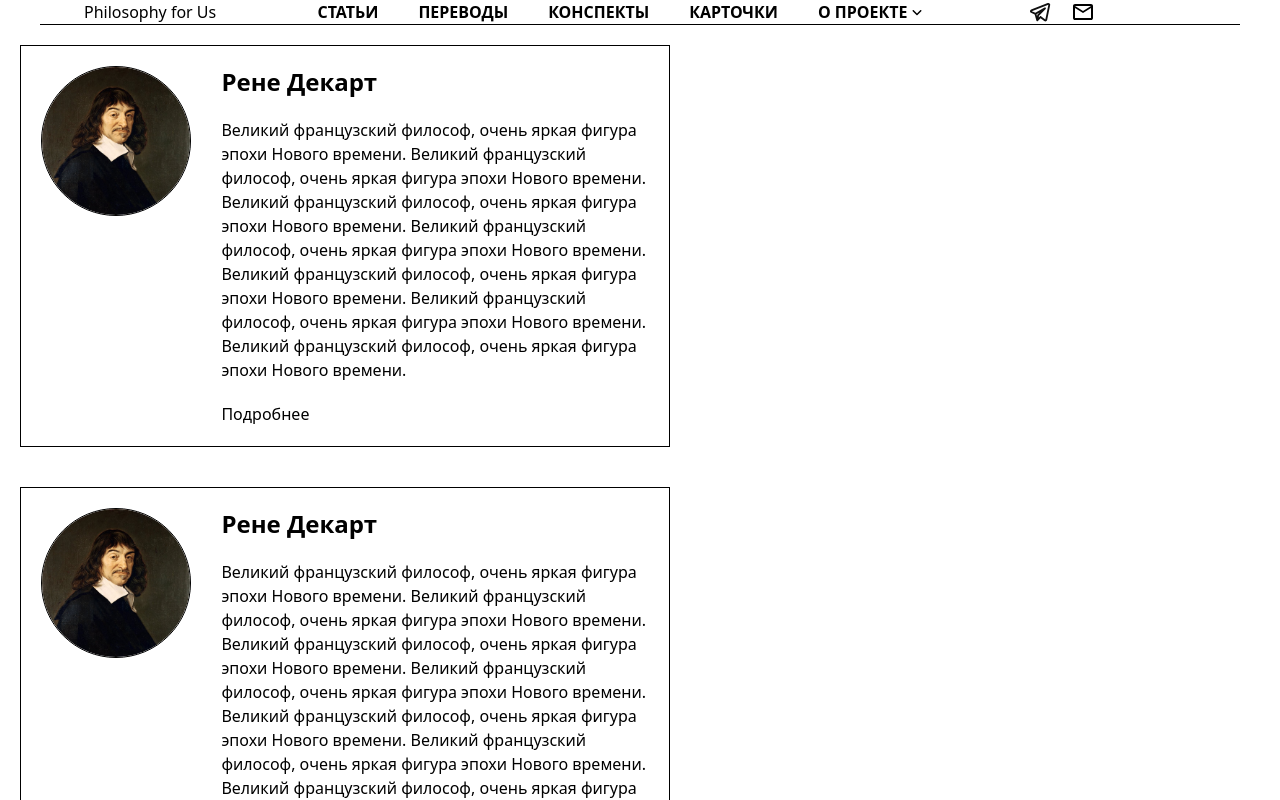
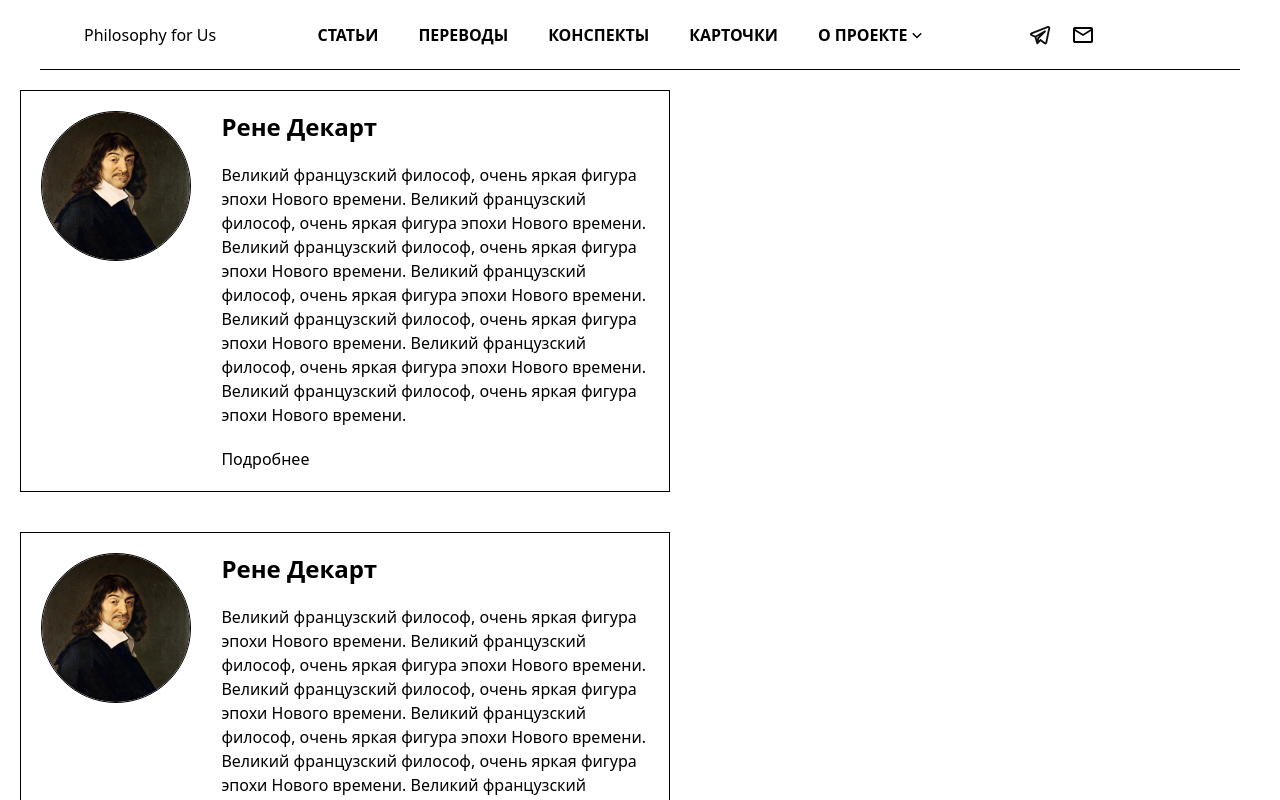
Before and after one commit to cmczk/philosophy-for-us, a SvelteKit app: page /flashcards in a window 1280 px wide. Shown: the top 800 px of the page. Built offline with nearby package versions, Linux system fonts and the light colour scheme.

Commit message:
Fix bug with min height of main page

```diff
--- a/src/routes/+layout.svelte
+++ b/src/routes/+layout.svelte
@@ -78,7 +78,7 @@
   .page {
     display: flex;
     flex-direction: column;
-    height: 100vh;
+    min-height: 100vh;
   }
 
   .main {
@@ -91,7 +91,7 @@
     width: 100%;
     max-width: 1200px;
     padding-inline: clamp(22px, 5%, 44px);
-    margin: 0 auto;
+    margin-inline: auto;
     border-bottom: 1px solid black;
   }
 
--- a/src/routes/flashcards/+page.svelte
+++ b/src/routes/flashcards/+page.svelte
@@ -3,8 +3,6 @@
 </script>
 
 <div class="flashcards-container">
-  <Flashcard />
-  <Flashcard />
   <Flashcard />
   <Flashcard />
   <Flashcard />
```
